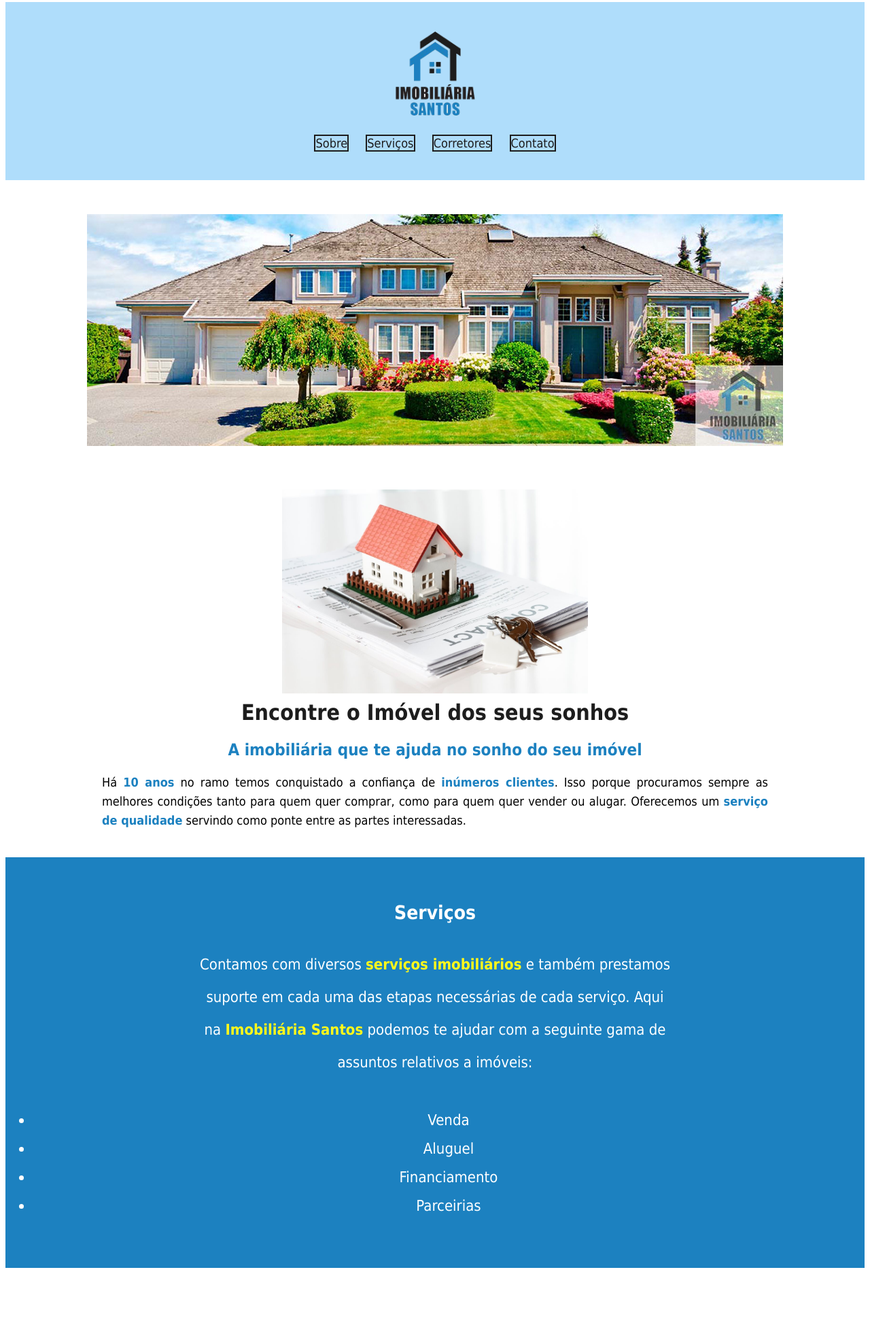
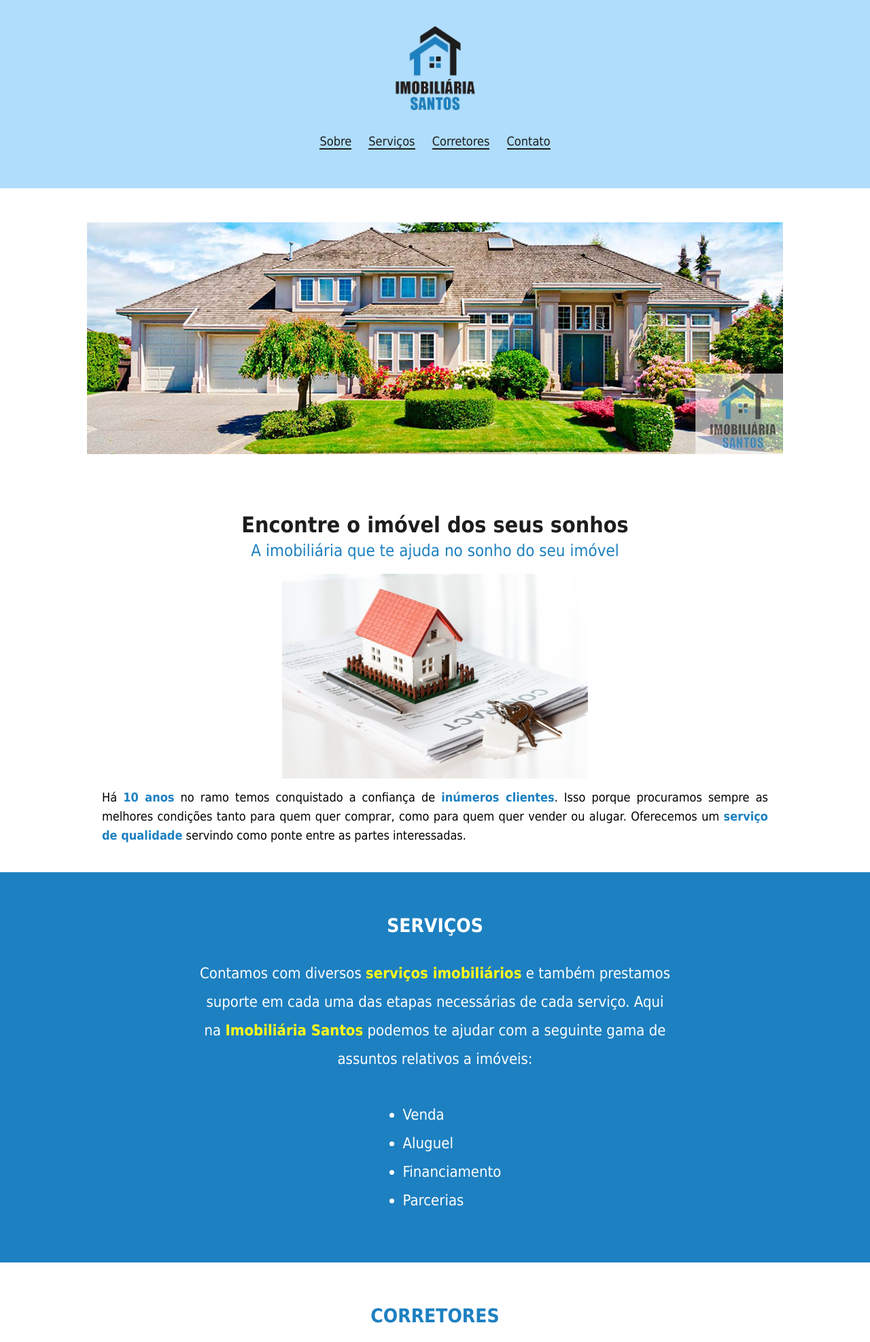
Before and after one commit to JSeno/Curso-DevMedia, a plain HTML site: page 07 - ProjetoImobiliariaSantos/index.html in a window 1280 px wide. Shown: the part 5-1979 px from the top of the page at 68% size. Drawn offline with Linux system fonts and the light colour scheme.

Commit message:
Projeto 07 Correção do projeto

```diff
--- a/07 - ProjetoImobiliariaSantos/css/estilo.css
+++ b/07 - ProjetoImobiliariaSantos/css/estilo.css
@@ -1,142 +1,142 @@
 body {
+    margin: 0;
     font-family: Tahoma;
 }
 
-div {
+/* === Estilos globais === */
+.secao {
     text-align: center;
-    padding: 30px 0px;
+    padding-top: 30px;
+    padding-bottom: 30px;
 }
 
-p {
+.paragrafo {
+    font-size: 18px;
+    text-align: justify;
+    line-height: 28px;
     margin: 10px auto;
     width: 980px;
-    text-align: justify;
-    font-size: 18px;
-    line-height: 28px;
 }
 
-.primeira-secao {
+/* ===  1ª seção === */
+.topo {
     background-color: #afddfb;
 }
 
-.primeira-secao img {
+.topo img {
     width: 150px;
 }
 
-.primeira-secao p {
-    margin-top: 15px 0px 25px 0px;
+.paragrafo-topo {
     text-align: center;
+    margin-top: 15px;
+    margin-bottom: 25px;
 }
 
-.primeira-secao a {
+.link-topo {
+    color: #1d1d1d;
     font-size: 18px;
-    color: #1d1d1d;
-    border: 2px solid #1d1d1d;
     text-decoration: none;
     margin: 0 10px;
+    border-bottom: 2px solid #1d1d1d;
 }
 
-.segunda-secao {
+/* ===  2ª seção === */
+
+.banner {
+    padding-top: 0;
     margin-top: 50px;
-    padding-top: 0px;
 }
+
+/* ===  estilos para destaques === */
 
 span {
     font-weight: bold;
 }
 
-.terceira-secao h1 {
+/* ===  3ª seção === */
+
+h1 {
     color: #1d1d1d;
-    margin-top: 5px;
+    margin-bottom: 5px;
 }
 
-.terceira-secao h2 {
-    margin-top: 0px;
-    font-weight: none;
+h2 {
+    font-weight: normal;
+    color: #1c81c0;
+    margin-top: 0;
 }
 
-h2,
-h3 {
-    color: #1c81c0;
-}
-
-.terceira-secao img,
-.quinta-secao img {
+.imagem {
     width: 450px;
 }
 
-.terceira-secao span,
-.quinta-secao span {
-    color: #1c81c0;
-    font-weight: bold;
+.texto-azul {
+    color: #1d80c1;
 }
 
-.quarta-secao {
-    background-color: #1c81c0;
+/* ===  4ª seção === */
+
+.servicos,
+.contato {
+    background-color: #1d80c1;
 }
 
-.quarta-secao h3,
-.quinta-secao h3,
-.sexta-secao h3 {
+h3 {
     color: #ffffff;
     font-size: 28px;
-    line-height: 48px;
+    line-height: 42px;
 }
 
-.quarta-secao p {
+.paragrafo-servicos {
     color: #ffffff;
-    line-height: 48px;
+    line-height: 42px;
+    width: 700px;
     font-size: 22px;
     text-align: center;
-    width: 700px;
 }
 
-.quarta-secao span {
+.texto-amarelo {
     color: #fff81b;
 }
 
-.quarta-secao ul {
-    margin: 40px auto;
-    color: #ffffff;
-    line-height: 42px;
-    text-align: center;
-    font-size: 22px;
+.lista-servicos {
+    width: 135px;
+    margin: 40px auto 40px;
 }
 
-.quarta-secao ul li {
-    text-align: center;
-    margin: 0 auto;
+.item-lista-servicos {
+    font-size: 22px;
+    line-height: 42px;
+    text-align: left;
+    color: #fff;
 }
 
-.sexta-secao {
-    background-color: #1c81c0;
-    text-align: center;
+/* ===  6ª seção === */
+
+.paragrafo-contato {
+    color: #fff;
+    background-color: #1d1d1d;
+    padding: 15px;
+    margin-top: 30px;
+    margin-bottom: 30px;
 }
 
-.sexta-secao p {
-    color: #ffffff;
-    background-color: #1d1d1d;
-    padding: 15px;
-    margin: 30px 0;
+.lista-contato {
+    width: 210px;
+    list-style: none;
+    margin: 40px auto 40px;
 }
 
-.sexta-secao span {
-    color: #fff81b;
-    font-weight: bold;
-}
-
-.sexta-secao ul {
-    text-decoration: none;
-    margin: 40px auto;
+.item-lista-contato {
     margin-top: 15px;
+    text-align: center;
     font-size: 18px;
 }
 
-.sexta-secao a {
+.link-contato {
     background-color: #ffffff;
-    color: #1c81c0;
+    color: #1d80c1;
     padding: 2px 5px;
     border-radius: 5px;
-    text-decoration: none;
-    line-height: 30px;
 }
--- a/07 - ProjetoImobiliariaSantos/index.html
+++ b/07 - ProjetoImobiliariaSantos/index.html
@@ -1,79 +1,79 @@
 <!DOCTYPE html>
-<html lang="pt-br">
+<html>
 
 <head>
     <meta charset="UTF-8">
-    <meta name="viewport" content="width=device-width, initial-scale=1.0">
-    <meta name="description" content="A Imobiliária que te ajuda a conquistar o sonho da casa própria">
+    <meta name="description" content="A Imobiliária que te ajuda a conquistar seu sonho da casa nova">
     <title>Imobiliária Santos</title>
     <link rel="stylesheet" href="css/estilo.css">
 </head>
 
 <body>
-    <!-- 1 Seção  -->
-    <div class="primeira-secao">
-        <img src="img/logo.png" alt="">
-        <p>
-            <a href="#sobre">Sobre</a>
-            <a href="#servicos">Serviços</a>
-            <a href="#corretores">Corretores</a>
-            <a href="#contato">Contato</a>
+    <div class="secao topo">
+        <img src="img/logo.png" alt="Imobiliária Santos">
+        <p class="paragrafo paragrafo-topo">
+            <a class="link-topo" href="#sobre">Sobre</a>
+            <a class="link-topo" href="#servicos">Serviços</a>
+            <a class="link-topo" href="#corretores">Corretores</a>
+            <a class="link-topo" href="#contato">Contato</a>
         </p>
     </div>
-    <!-- 2 Seção  -->
-    <div class="segunda-secao">
-        <img src=" img/banner.jpg" alt="">
+    <div class="secao banner">
+        <img src="img/banner.jpg" alt="anúncio de casa">
     </div>
-    <!-- 3 Seção  -->
-    <div class="terceira-secao">
-        <img src=" img/imovel-assinatura.jpg" alt="">
-        <h1>Encontre o Imóvel dos seus sonhos</h1>
+    <div id="sobre" class="secao">
+        <h1>Encontre o imóvel dos seus sonhos</h1>
         <h2>A imobiliária que te ajuda no sonho do seu imóvel</h2>
-        <p>Há <span>10 anos</span> no ramo temos conquistado a confiança de <span>inúmeros clientes</span>. Isso
-            porque procuramos sempre as
-            melhores condições tanto para quem quer comprar, como para quem quer vender ou alugar. Oferecemos um
-            <span>serviço
+        <img class="imagem" src="img/imovel-assinatura.jpg" alt="Assinatura de imóvel">
+        <p class="paragrafo paragrafo-sobre">
+            Há <span class="texto-azul">10 anos</span> no ramo temos conquistado a confiança de <span
+                class="texto-azul">inúmeros clientes</span>. Isso porque procuramos sempre as melhores condições tanto
+            para quem quer comprar, como para quem quer vender ou alugar. Oferecemos um <span class="texto-azul">serviço
                 de qualidade</span> servindo como ponte entre as partes interessadas.
         </p>
     </div>
-    <!-- 4 Seção  -->
-    <div class="quarta-secao">
-        <h3>Serviços</h3>
-        <p>
-            Contamos com diversos <span>serviços imobiliários</span> e também prestamos suporte em cada uma das etapas
-            necessárias de cada serviço. Aqui na <span>Imobiliária Santos</span> podemos te ajudar com a seguinte gama
-            de assuntos relativos a imóveis:
-        <ul>
-            <li>Venda</li>
-            <li>Aluguel</li>
-            <li>Financiamento</li>
-            <li>Parceirias</li>
+    <div id="servicos" class="secao servicos">
+        <h3>SERVIÇOS</h3>
+        <p class="paragrafo paragrafo-servicos">
+            Contamos com diversos <span class="texto-amarelo">serviços imobiliários</span> e também prestamos suporte em
+            cada uma das etapas necessárias de cada serviço. Aqui na <span class="texto-amarelo">Imobiliária
+                Santos</span> podemos te ajudar com a seguinte gama de assuntos relativos a imóveis:
+        </p>
+        <ul class="lista-servicos">
+            <li class="item-lista-servicos">Venda</li>
+            <li class="item-lista-servicos">Aluguel</li>
+            <li class="item-lista-servicos">Financiamento</li>
+            <li class="item-lista-servicos">Parcerias</li>
         </ul>
+    </div>
+    <div id="corretores" class="secao">
+        <h3 class="texto-azul">CORRETORES</h3>
+        <img class="imagem" src="img/corretores.jpg" alt="corretores">
+        <p class="paragrafo">
+            A <span class="texto-azul">imobiliária Santos</span> conta com um time de profissionais qualificados que têm
+            vários anos de experiência no mercado. Para entrar em contato com um de nossos corretores, basta clicar no
+            link a seguir: <a class="link" href="mailto:corretores@email.com">Corretores</a>
         </p>
     </div>
-    <!-- 5 Seção  -->
-    <div class="quinta-secao">
-        <h3>Corretores</h3>
-        <img src="img/corretores.jpg" alt="">
-        <p><span>A imobiliária Santos</span> conta com um time de profissionais qualificados que têm vários anos de
-            experiência no
-            mercado. Para entrar em contato com um de nossos corretores, basta clicar no link a seguir: <a
-                href="mailto:corretores@email.com">Corretores</a></p>
-    </div>
-    <!-- 6 Seção  -->
-    <div class="sexta-secao">
-        <h3>Contato</h3>
+    <div id="contato" class="secao contato">
+        <h3>CONTATO</h3>
         <iframe
             src="https://www.google.com/maps/embed?pb=!1m18!1m12!1m3!1d7346.254844548052!2d-43.364712467659004!3d-22.98234139602229!2m3!1f0!2f0!3f0!3m2!1i1024!2i768!4f13.1!3m3!1m2!1s0x9bda2ed54ec2e1%3A0x4431d262cad1d163!2sAv.%20Ayrton%20Senna%2C%203000%20-%20Barra%20da%20Tijuca%2C%20Rio%20de%20Janeiro%20-%20RJ%2C%2022775-904!5e0!3m2!1spt-BR!2sbr!4v1642532754862!5m2!1spt-BR!2sbr"
-            frameborder="0"></iframe>
-        <p>Se ficou interessado em nos conhecer ou se tiver dúvidas entre em <span>contato</span> conosco através de um
-            dos telefones
-            abaixo:
+            width="800" height="350" style="border:0;" allowfullscreen="" loading="lazy"></iframe>
+        <p class="paragrafo paragrafo-contato">
+            Se ficou interessado em nos conhecer ou se tiver dúvidas entre em <span class="texto-amarelo">contato</span>
+            conosco atráves de um dos telefones abaixo:
         </p>
-        <ul>
-            <li><a href="">Escritório Barra da Tijuca</a></li>
-            <li><a href="">Escritório Centro Rio de Janeiro</a></li>
-            <li><a href="">Escritório Méier</a></li>
+        <ul class="lista-contato">
+            <li class="item-lista-contato">
+                <a class="link-contato" href="mailto:officebarra@email.com">Escritório Barra da Tijuca</a>
+            </li>
+            <li class="item-lista-contato">
+                <a class="link-contato" href="mailto:officecentro@email.com">Escritório Centro/RJ</a>
+            </li>
+            <li class="item-lista-contato">
+                <a class="link-contato" href="mailto:officemeier@email.com">Escritório Méier</a>
+            </li>
         </ul>
     </div>
 </body>
```
